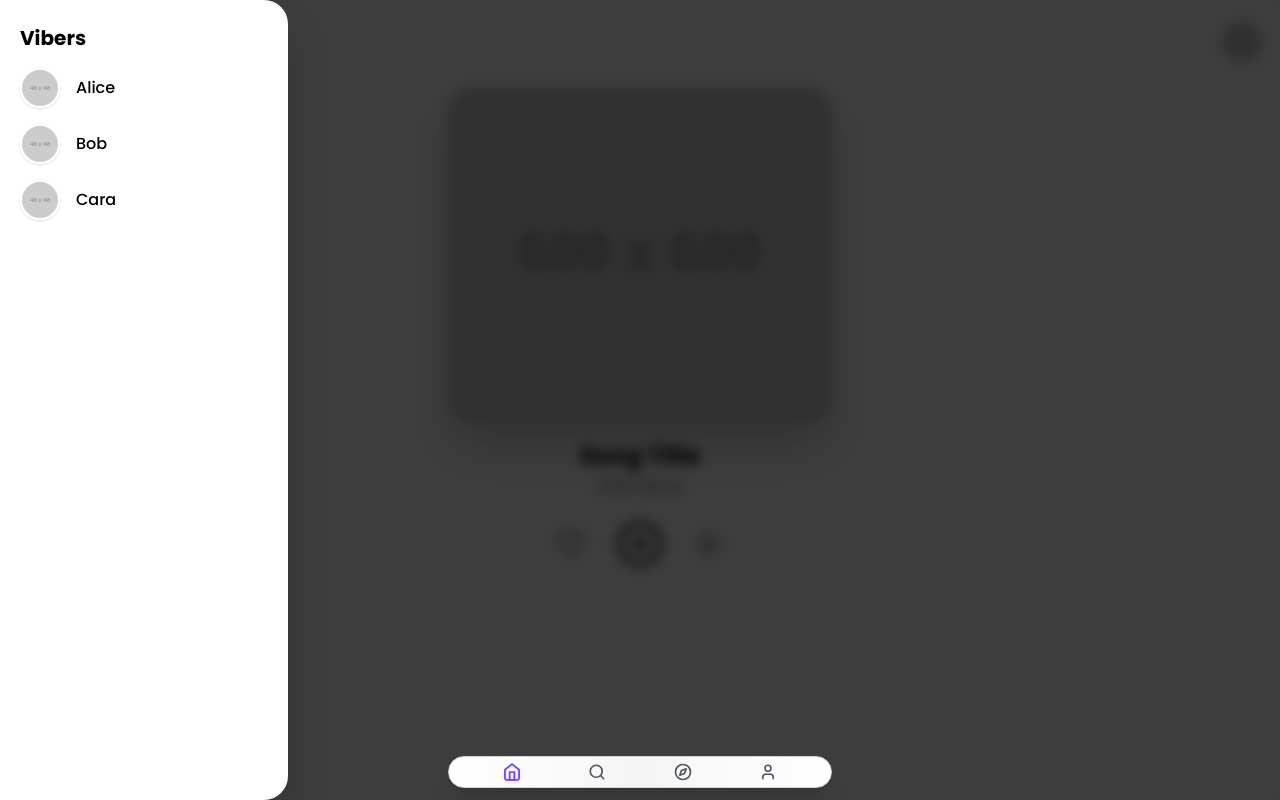
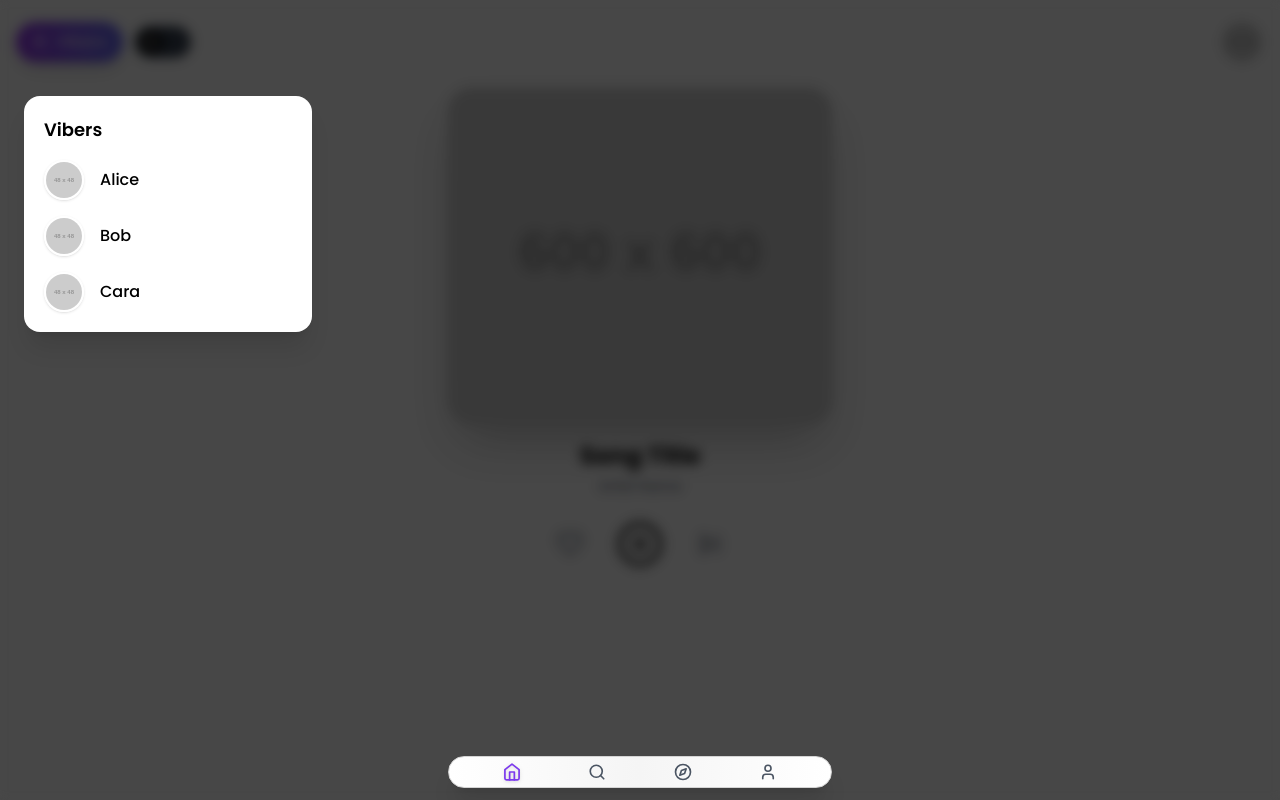
Before and after one commit to Arsenic-23/Vibie-front, a React (Vite) app: page /home in a window 1280 px wide. Both pictures are taken after a click on the button "Vibers". Built offline with nearby package versions, Linux system fonts and the light colour scheme.

Commit message:
Update VibersPopup.jsx

```diff
--- a/src/components/VibersPopup.jsx
+++ b/src/components/VibersPopup.jsx
@@ -8,16 +8,16 @@ export default function VibersPopup({ onClose }) {
   ];
 
   return (
-    <div className="fixed inset-0 z-50 flex">
+    <div className="fixed inset-0 z-50 flex items-start justify-start p-4">
       {/* Overlay */}
       <div
-        className="absolute inset-0 bg-black/40 backdrop-blur-sm"
+        className="absolute inset-0 bg-black/30 backdrop-blur-sm"
         onClick={onClose}
       />
 
-      {/* Slide-in Panel */}
-      <div className="relative z-50 w-72 max-w-full h-full bg-white dark:bg-zinc-900 shadow-2xl px-5 py-6 transform animate-slideInLeft rounded-tr-3xl rounded-br-3xl overflow-y-auto">
-        <h3 className="text-xl font-bold mb-4 text-black dark:text-white">Vibers</h3>
+      {/* Floating Panel */}
+      <div className="relative z-50 w-72 bg-white dark:bg-zinc-900 shadow-xl rounded-2xl p-5 mt-20 ml-2 animate-slideInSmall">
+        <h3 className="text-lg font-semibold mb-4 text-black dark:text-white">Vibers</h3>
         <ul className="space-y-4">
           {vibers.map((viber, index) => (
             <li key={index} className="flex items-center space-x-4">
@@ -36,16 +36,18 @@ export default function VibersPopup({ onClose }) {
 
       {/* Slide-in animation */}
       <style jsx>{`
-        @keyframes slideInLeft {
+        @keyframes slideInSmall {
           0% {
-            transform: translateX(-100%);
+            transform: translateX(-20px);
+            opacity: 0;
           }
           100% {
             transform: translateX(0);
+            opacity: 1;
           }
         }
-        .animate-slideInLeft {
-          animation: slideInLeft 0.3s ease-out;
+        .animate-slideInSmall {
+          animation: slideInSmall 0.3s ease-out;
         }
       `}</style>
     </div>
```
